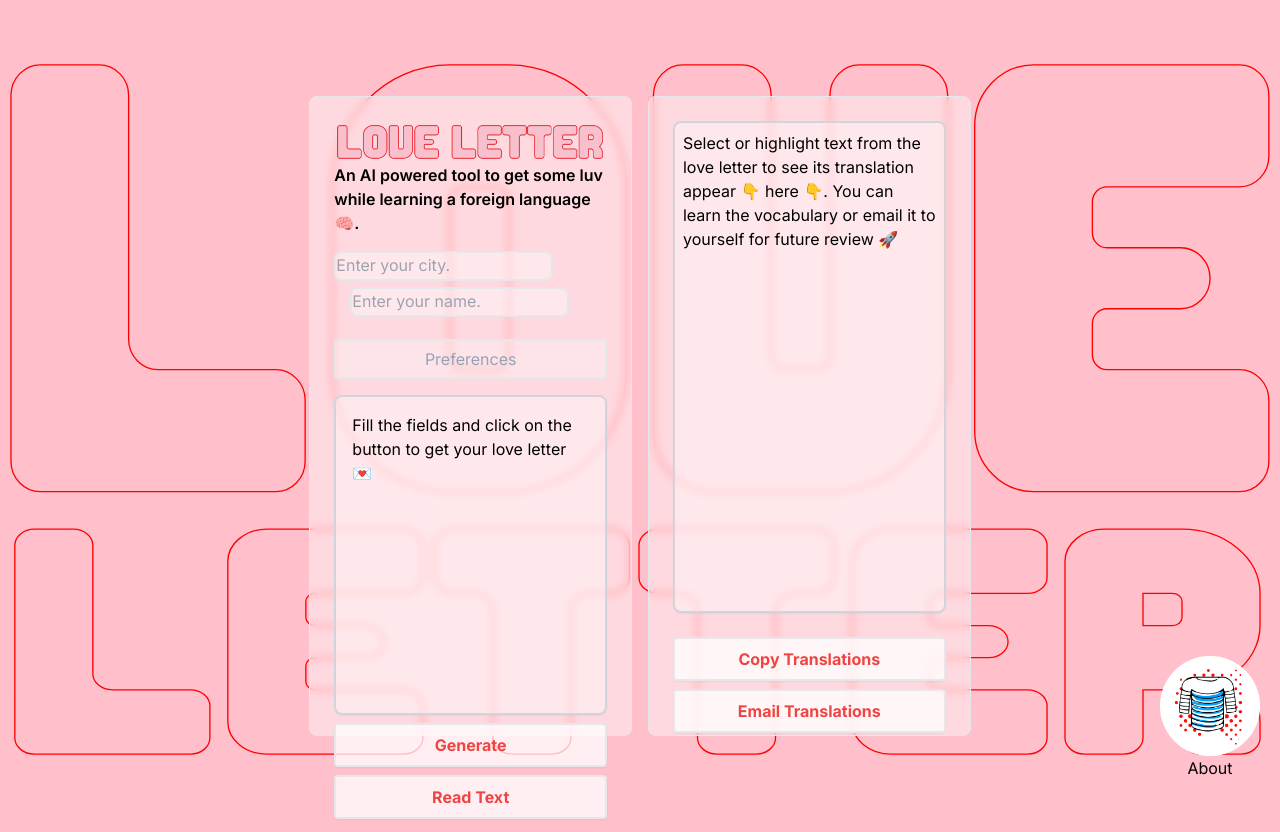
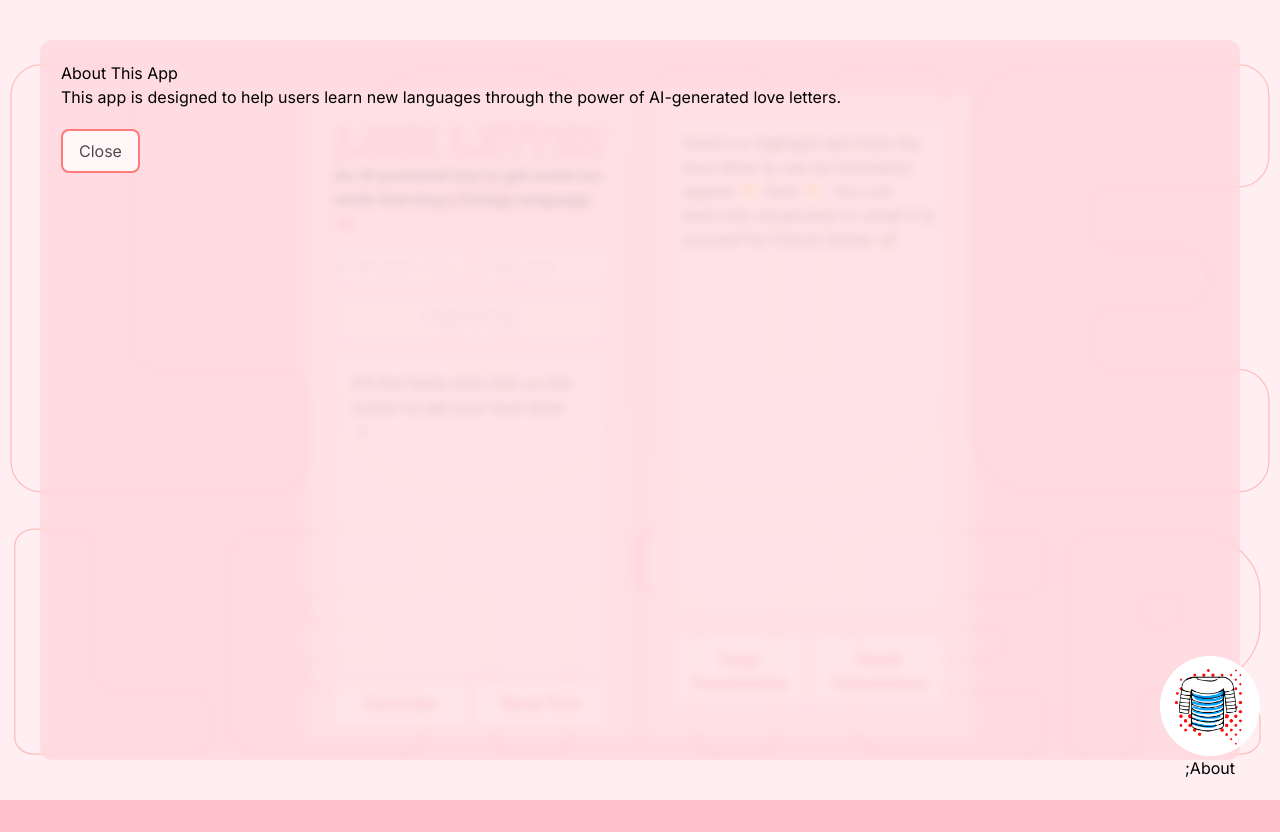
Before and after one commit to lmangall/love-letter, a Next.js app: page / in a window 1280 px wide. Both pictures are taken after a click on the button "About". Built offline with nearby package versions, Linux system fonts and the light colour scheme.

Commit message:
basic modal added

```diff
--- a/app/page.tsx
+++ b/app/page.tsx
@@ -9,6 +9,7 @@ import SettingsModal from "../components/SettingsModal";
 import stripHtml from "../utils/stripHtml";
 import LoveLetterBackground from "../components/LoveLetterBackground"; // Import your SVG component
 import "./globals.css"; // IS IT NECESSARY TO IMPORT HERE => layout.tsx
+import AboutModal from "../components/AboutModal";
 
 export default function Home() {
   const [isModalOpen, setIsModalOpen] = useState(false);
@@ -24,7 +25,11 @@ export default function Home() {
   const [isLoading, setIsLoading] = useState(false);
   const [isLoadingRead, setIsLoadingRead] = useState(false);
   const [isPlaying, setIsPlaying] = useState(false);
+  const [isAboutModalOpen, setIsAboutModalOpen] = useState(false);
 
+  const handleOpenAboutModal = () => setIsAboutModalOpen(true);
+
+  //modify this so it reflexts the settings modal
   const handleOpenModal = () => {
     setIsModalOpen(true);
   };
@@ -33,9 +38,9 @@ export default function Home() {
     setIsModalOpen(false);
   };
 
-  const handleAboutModal = () => {
-    // Implement actions for the "About" button (e.g., navigate to a new page)
-  };
+  // const handleAboutModal = () => {
+  //   // Implement actions for the "About" button (e.g., navigate to a new page)
+  // };
 
   const { translateText, translations, translationError } = useTranslateText();
 
@@ -175,7 +180,7 @@ export default function Home() {
             isHot={isHot}
             setIsHot={setIsHot}
           />
-          <div className="flex-col space-x-4">
+          <div className="flex flex-row space-x-4">
             <InputField
               placeholder="Enter your city."
               value={userCity}
@@ -205,7 +210,7 @@ export default function Home() {
               </span>
             )}
           </div>
-          <div className="-col justify-between gap-2">
+          <div className="flex justify-between gap-2">
             <button
               onClick={() => {
                 setIsLoading(true); // Trigger loading state
@@ -241,7 +246,7 @@ export default function Home() {
           <audio id="audioPlayer" src="" hidden></audio>{" "}
           <button onClick={togglePlayPause}>Pause button WIP</button>
 
- */}
+  */}
         </div>
         {/* New column with two rows */}
         <div className="flex flex-col top-[10%] backdrop-blur-sm bg-white-300/30 space-y-4">
@@ -274,7 +279,7 @@ export default function Home() {
                 )}
               </div>
             </div>
-            <div className="flex-col justify-between gap-2">
+            <div className="flex justify-between gap-2">
               <button
                 onClick={handleCopyNotes}
                 className="w-full mt-2 bg-white/75 py-2 text-red-500 font-bold rounded shadow-sm transition duration-150 border border-2 hover:border-red-500"
@@ -317,9 +322,14 @@ export default function Home() {
             className="position-fixed bottom-0 left-40 right-40 z-index-100"
             style={{ display: "flex", justifyContent: "center" }}
           >
-            <button onClick={handleAboutModal} className="about-button">
+            {/* <button onClick={handleAboutModal} className="about-button">
               About
-            </button>
+            </button> */}
+            <AboutModal
+              isOpen={isAboutModalOpen}
+              onClose={() => setIsAboutModalOpen(false)}
+            />
+            ;<button onClick={handleOpenAboutModal}>About</button>
           </div>
         </div>
       </div>
--- /dev/null
+++ b/components/AboutModal.jsx
@@ -0,0 +1,40 @@
+import React from 'react';
+import Modal from 'react-modal';
+
+
+const customStyles = {
+  content: {
+    backgroundColor: 'rgba(255, 192, 203, 0.4)', // Semi-transparent pink
+    backdropFilter: 'blur(5px)', // Apply a blur effect to the background
+    border: '1px solid rgba(255, 255, 255, 0.1)', // Light border
+    borderRadius: '12px', // Rounded corners
+  },
+};
+
+
+const AboutModal = ({ isOpen, onClose }) => {
+  return (
+    <Modal
+      isOpen={isOpen}
+      onRequestClose={onClose}
+      contentLabel="About Modal"
+      style={customStyles} // Use custom styles
+    >
+      <h2>About This App</h2>
+      <p>This app is designed to help users learn new languages through the power of AI-generated love letters.</p>
+      <button onClick={onClose} style={{
+        backgroundColor: 'rgba(255, 255, 255, 0.75)', // Light background for the button
+        color: 'rgba(0, 0, 0, 0.7)', // Slightly dim text color
+        border: '2px solid rgba(255, 0, 0, 0.5)', // Reddish border
+        borderRadius: '8px', // Rounded corners for the button
+        padding: '8px 16px', // Padding inside the button
+        cursor: 'pointer', // Cursor to pointer on hover
+        marginTop: '20px', // Space above the button
+      }}>
+        Close
+      </button>
+    </Modal>
+  );
+};
+
+export default AboutModal;
--- a/package.json
+++ b/package.json
@@ -19,6 +19,7 @@
     "pnpm": "^8.15.4",
     "react": "^18.2.0",
     "react-dom": "^18.2.0",
+    "react-modal": "^3.16.1",
     "swr": "^2.2.5"
   },
   "devDependencies": {
@@ -26,8 +27,10 @@
     "@types/react": "^18",
     "@types/react-dom": "^18",
     "autoprefixer": "^10.0.1",
+    "css-loader": "^6.10.0",
     "eslint": "^8",
     "eslint-config-next": "14.1.0",
+    "mini-css-extract-plugin": "^2.8.1",
     "postcss": "^8",
     "postcss-nesting": "^12.1.0",
     "tailwindcss": "^3.3.0",
```
Also changed, not shown: 2 other files (tests, documents, lock files or other folders).
